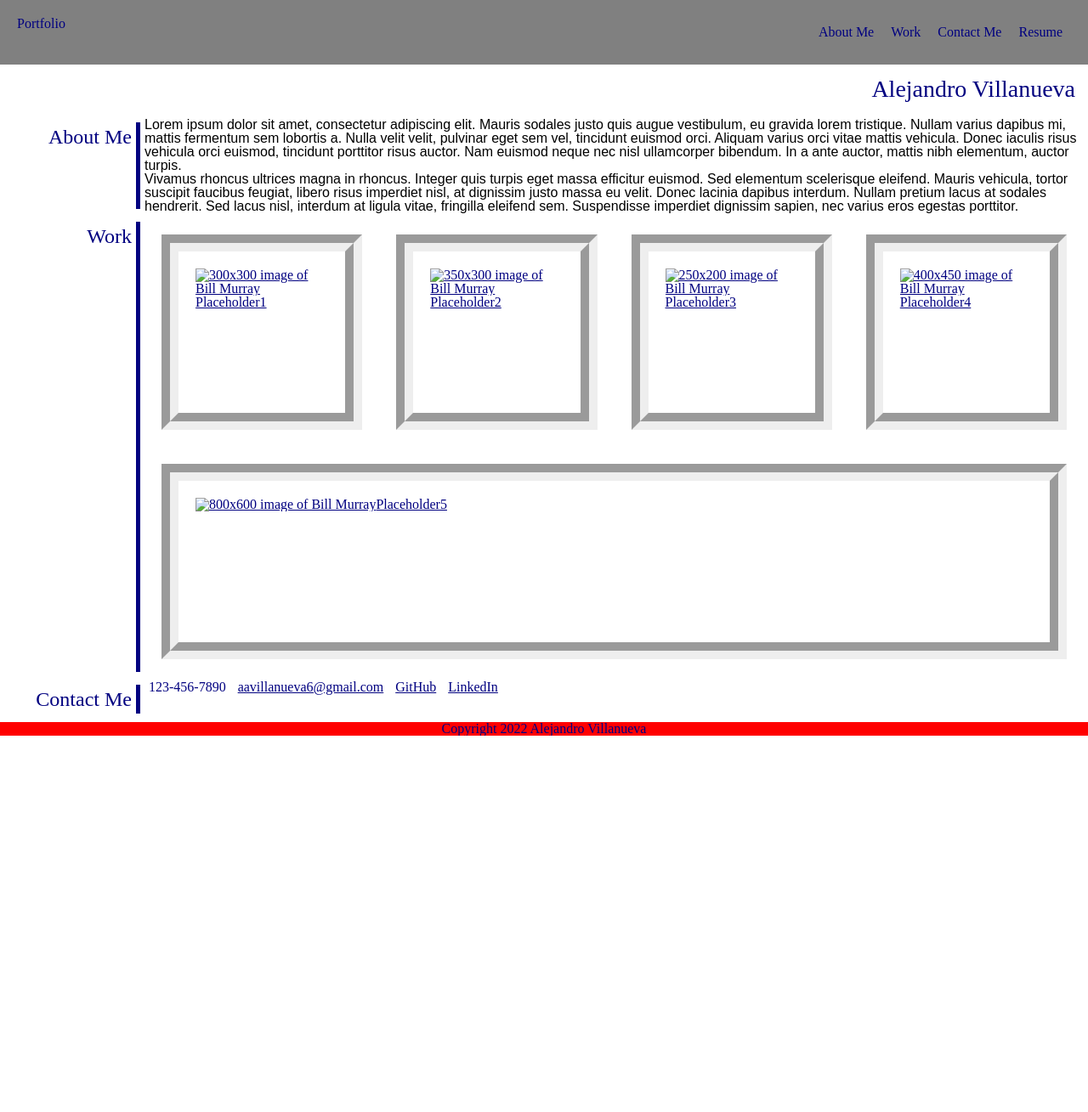
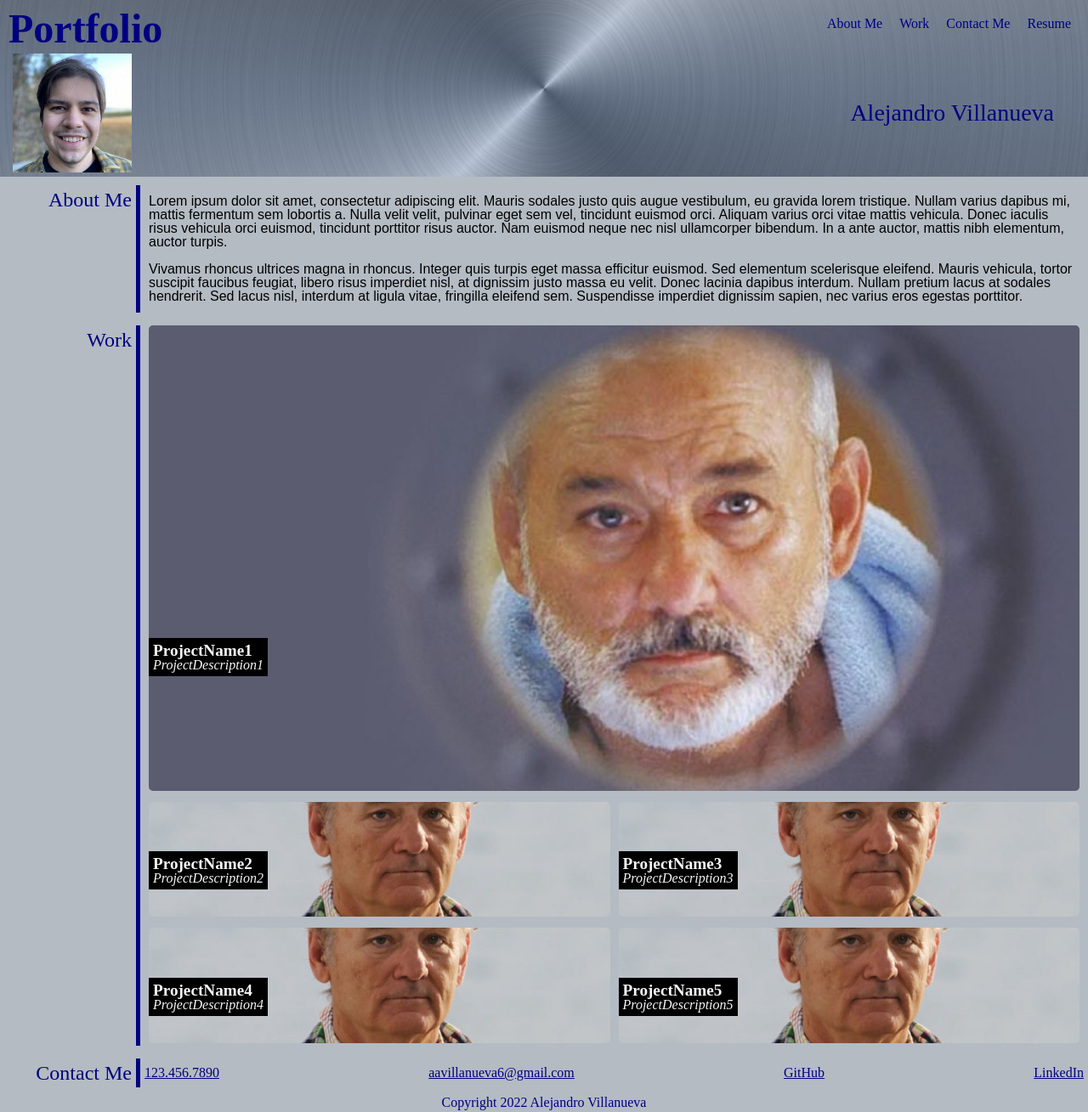
Before and after one commit to aavillanueva6/VillanuevaAlejandroPortfolio, a plain HTML site: page index.html in a window 1280 px wide. Shown: the whole page at 85% size. Before the commit the page ends 866 px from the top, so only its background shows below. Drawn offline with Linux system fonts and the light colour scheme.

Commit message:
adds new assets and updates the site

```diff
--- a/assets/styles/style.css
+++ b/assets/styles/style.css
@@ -1,8 +1,8 @@
 /* Styling is designed for desktop first */
 * {
-    font-family: Arial, Helvetica, sans-serif;
-    color: navy;
-    margin: 0px;
+  font-family: Arial, Helvetica, sans-serif;
+  color: navy;
+  margin: 0px;
 }
 
 .sansSerif {
@@ -17,6 +17,7 @@
 
 body {
   margin: 0px;
+  background-color: #b4bbc3;
 }
 
 .headerBar {
@@ -24,14 +25,17 @@ body {
   justify-content: space-between;
 }
 
+.mainHeaderText {
+  font-size: 300%;
+  font-weight: bold;
+}
+
 header {
-  background-color:grey;
-  padding: 20px;
+  padding: 10px 10px 0px 10px;
 }
 
 nav {
   display: flex;
-  background-color: grey;
   justify-content: flex-end;
 }
 
@@ -44,7 +48,18 @@ nav a {
 .AV {
   text-align: right;
   font-size: 175%;
-  padding:15px;
+  padding:61px 30px;
+  background-image: url(../images/ProfilePic3.jpg);
+  background-repeat: no-repeat;
+  background-position:5px center;
+  background-size: 140px;
+}
+.entireHeaderSection {
+  background-image: url(../images/banner-5190177_960_720.jpg);
+  /* background image from https://pixabay.com/illustrations/banner-metal-metallic-steel-shiny-5190177/ */
+  background-repeat: no-repeat;
+  background-position:0px center;
+  background-size:cover;
 }
 
 .bodyGroup {
@@ -55,6 +70,7 @@ nav a {
 .AboutMeText {
   display: block;
   color: black;
+  margin: 1em 5px;
 }
 
 .bodyGroup aside {
@@ -66,79 +82,130 @@ nav a {
 }
 
 .bodyGroup section {
-  flex: 4 1 200px;
+  flex: 4 1;
 }
 
 #previousProjects {
   display: flex;
-  flex-wrap: wrap;
+  flex-flow:column wrap;
   justify-content: space-evenly;
-  align-items: centers;
-}
-
-#previousProjects a {
-  /* width:150px; */
-  min-height:150px;
-  flex: 1 1 150px;
-  padding:20px;
-  border-width: 20px;
-  margin: 20px;
-  border-style:groove;
+  align-items: center;
 }
 
 
 
-#previousProjects img {
-  width: 100%;
-  min-width: 150px;
-  object-fit: cover;
-  max-height:fit-content;
+.projectBucket {
+  display: flex;
+  justify-content:center;
+  align-content:stretch;
 
 }
 
-/* #pinnedProject {
-  max-width: 150px;
-} */
+.projectCard {
+  position: relative;
+  margin: 5px;
+}
+
+.projectCard img {
+  flex: 1 1 150px;
+  width:100%;
+  transition: 0.75s ease;
+  border-radius: 5px;
+}
+
+.projectCard:hover img{
+  box-shadow: 0 0 10px navy;
+  opacity: .75;
+  z-index: 3;
+
+}
+
+.projectCard:hover .linkText{
+  z-index: 3;
+  background-color:whitesmoke;
+}
+
+.projectCard:hover .projectText{
+  color: black;
+}
+
+.linkText {
+  position: absolute;
+  bottom:25%;
+  background-color: black;
+  padding: 5px;
+  display:block;
+  transition: 0.75s ease;
+}
+
+.projectText {
+  color: whitesmoke;
+  display: block;
+  transition: 0.75s ease;
+}
+
+.projectName {
+  font-size:larger;
+  font-weight:bolder;
+}
+
+.projectDesc {
+  font-style: italic;
+  font-weight:lighter;
+}
+
+
+
+
+
+
+
+
 
 footer {
   display:block;
-  background-color: red;
+  background-color: #b4bbc3;
   text-align: center;
   width: auto;
+  padding: 0 0 10px 0;
 }
 
 footer p {
   margin: auto;
 }
 
-#previousProjects:first-child {
-  border-style:dashed !important;
+#contactList {
+  display:flex;
+  flex-flow: row nowrap;
+  justify-content: space-between;
+}
+.contactSection {
+  align-self: center;
 }
 
-#ContactList li {
-  display: inline;
-  margin: 0 5px;
-}
 
 
 /* Add Media Queries for phone and tablet formatting */
 /* tablets / devices with width less than 992px */
 @media screen and (max-width: 992px) {
 /* This \/ block is added in to make it easy to test that the Media Query is working for this device type */
-    * {
+    /* * {
       color: green;
-    }
+    } */
 /* This ^ block is added in to make it easy to test that the Media Query is working for this device type */
+
+
+
   }
 
 /* phones / devices with width less than 768px */
 @media screen and (max-width: 768px) {
-  /* This \/ block is added in to make it easy to test that the Media Query is working for this device type */
-      * {
+      /* This \/ block is added in to make it easy to test that the Media Query is working for this device type */
+      /* * {
         color: red;
-      }
-
-      body section {
+      } */
+      /* This ^block is added in to make it easy to test that the Media Query is working for this device type */
+      .bodyGroup {
         flex-direction: column;
         align-items: stretch;
       }
@@ -155,11 +222,29 @@ footer p {
 
       }
 
+      .bodyGroup section {
+        flex: 1 1 ;
+      }
+
       .sectionTitle {
         width:100%;
         text-align: center;
       }
 
+      .projectBucket {
+        display: flex;
+        flex-direction: column;
+        justify-content:center;
+        align-content:stretch;
+
+      }
+
+      .contactSection {
+        align-self: stretch;
+      }
+
+      footer {
+        padding: 10px 0 15px 0;
+      }
+
     }
-
-  /* This ^block is added in to make it easy to test that the Media Query is working for this device type */
--- a/index.html
+++ b/index.html
@@ -9,20 +9,21 @@
     <link rel="stylesheet" href="./assets/styles/style.css">
 </head>
 <body>
-    <header class="headerBar">
+    <header class="entireHeaderSection">
+        <section class="headerBar">
             <!-- Header contains site main title -->
-        <h1>Portfolio</h1>
+            <h1 class="mainHeaderText">Portfolio</h1>
             <nav>
                 <a href="#AboutMe">About Me</a>
                 <a href="#Work">Work</a>
                 <a href="#ContactMe">Contact Me</a>
                 <a href="./assets/files/VillanuevaAlejandroResume.pdf">Resume</a>
             </nav>
-    </header>
-
+        </section>
         <section>
             <h2 class="AV">Alejandro Villanueva</h2>
         </section>
+    </header>
 
     <section class="bodyGroup" id="AboutMe">
         <aside>
@@ -37,23 +38,59 @@
         <aside>
             <h2 class="sectionTitle">Work</h2>
         </aside>
-        <!-- placeholder images from https://www.fillmurray.com/ -->
+        <!-- placeholder images of Bill Murray from https://www.fillmurray.com/ -->
         <section id="previousProjects">
-            <a id="pinnedProject" href="./assets/files/Placeholder1.pdf" target="_blank" rel="noopener noreferrer"><img src="./assets/images/300x300.jpg" alt="300x300 image of Bill Murray">Placeholder1</a>
-            <a href="./assets/files/Placeholder2.pdf" target="_blank" rel="noopener noreferrer"><img src="./assets/images/350x300.jpg" alt="350x300 image of Bill Murray">Placeholder2</a>
-            <a href="./assets/files/Placeholder3.pdf" target="_blank" rel="noopener noreferrer"><img src="./assets/images/250x200.jpg" alt="250x200 image of Bill Murray">Placeholder3</a>
-            <a href="./assets/files/Placeholder4.pdf" target="_blank" rel="noopener noreferrer"><img src="./assets/images/400x450.jpg" alt="400x450 image of Bill Murray">Placeholder4</a>
-            <a href="./assets/files/Placeholder5.pdf" target="_blank" rel="noopener noreferrer"><img src="./assets/images/800x600.jpg" alt="800x600 image of Bill Murray">Placeholder5</a>
+            <section class="projectBucket">
+                <a class="projectCard" href="./assets/files/Placeholder1.pdf" target="_blank" rel="noopener noreferrer">
+                    <img src="./assets/images/1200x600.jpg" alt="image of Bill Murray">
+                    <span class="linkText">
+                        <span class="projectText projectName">ProjectName1</span>
+                        <span class="projectText projectDesc">ProjectDescription1</span>
+                    </span>
+                </a>
+            </section>
+            <section class="projectBucket">
+                <a class="projectCard" href="./assets/files/Placeholder2.pdf" target="_blank" rel="noopener noreferrer">
+                    <img src="./assets/images/800x200.jpg" alt="image of Bill Murray">
+                    <span class="linkText">
+                        <span class="projectText projectName">ProjectName2</span>
+                        <span class="projectText projectDesc">ProjectDescription2</span>
+                    </span>
+                </a>
+                <a class="projectCard" href="./assets/files/Placeholder3.pdf" target="_blank" rel="noopener noreferrer">
+                    <img src="./assets/images/800x200.jpg" alt="image of Bill Murray">
+                    <span class="linkText">
+                        <span class="projectText projectName">ProjectName3</span>
+                        <span class="projectText projectDesc">ProjectDescription3</span>
+                    </span>
+                </a>
+            </section>
+            <section class="projectBucket">
+                <a class="projectCard" href="./assets/files/Placeholder4.pdf" target="_blank" rel="noopener noreferrer">
+                    <img src="./assets/images/800x200.jpg" alt="image of Bill Murray">
+                    <span class="linkText">
+                        <span class="projectText projectName">ProjectName4</span>
+                        <span class="projectText projectDesc">ProjectDescription4</span>
+                    </span>
+                </a>
+                <a class="projectCard" href="./assets/files/Placeholder5.pdf" target="_blank" rel="noopener noreferrer">
+                    <img src="./assets/images/800x200.jpg" alt="image of Bill Murray">
+                    <span class="linkText">
+                        <span class="projectText projectName">ProjectName5</span>
+                        <span class="projectText projectDesc">ProjectDescription5</span>
+                    </span>
+                </a>
+            </section>
         </section>
     </section>
     <section class="bodyGroup" id="ContactMe">
         <aside>
             <h2 class="sectionTitle">Contact Me</h2>
         </aside>
-        <section>
-            <ul id="ContactList">
+        <section class="contactSection">
+            <ul id="contactList">
                 <li>
-                    123-456-7890
+                    <a href="tel:+1234567890">123.456.7890</a>
                 </li>
                 <li>
                     <a href="mailto:aavillanueva6@gmail.com">aavillanueva6@gmail.com</a>
```
Also changed, not shown: assets/images/1200x600.jpg (added), assets/images/800x200.jpg (added), assets/images/ProfilePic3.jpg (added), assets/images/banner-5190177_960_720.jpg (added). Lines whose indentation alone changed are shown as unchanged.
